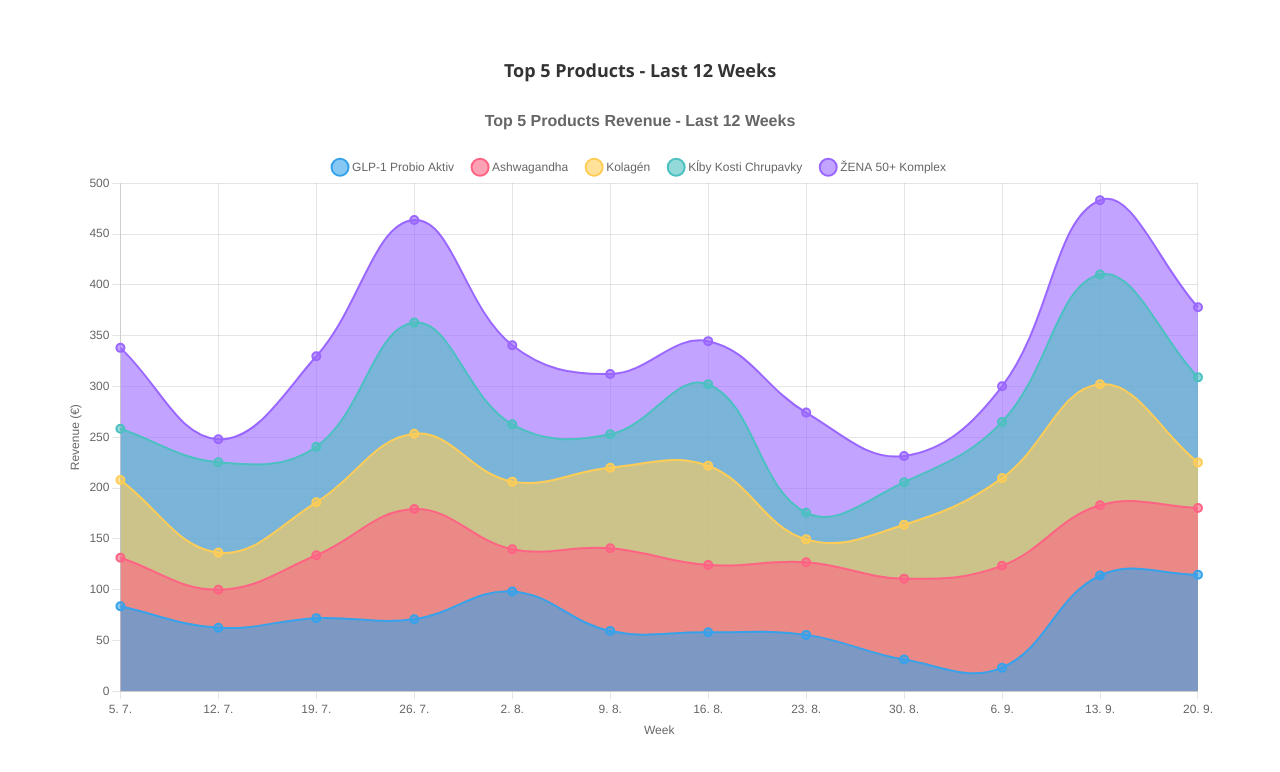
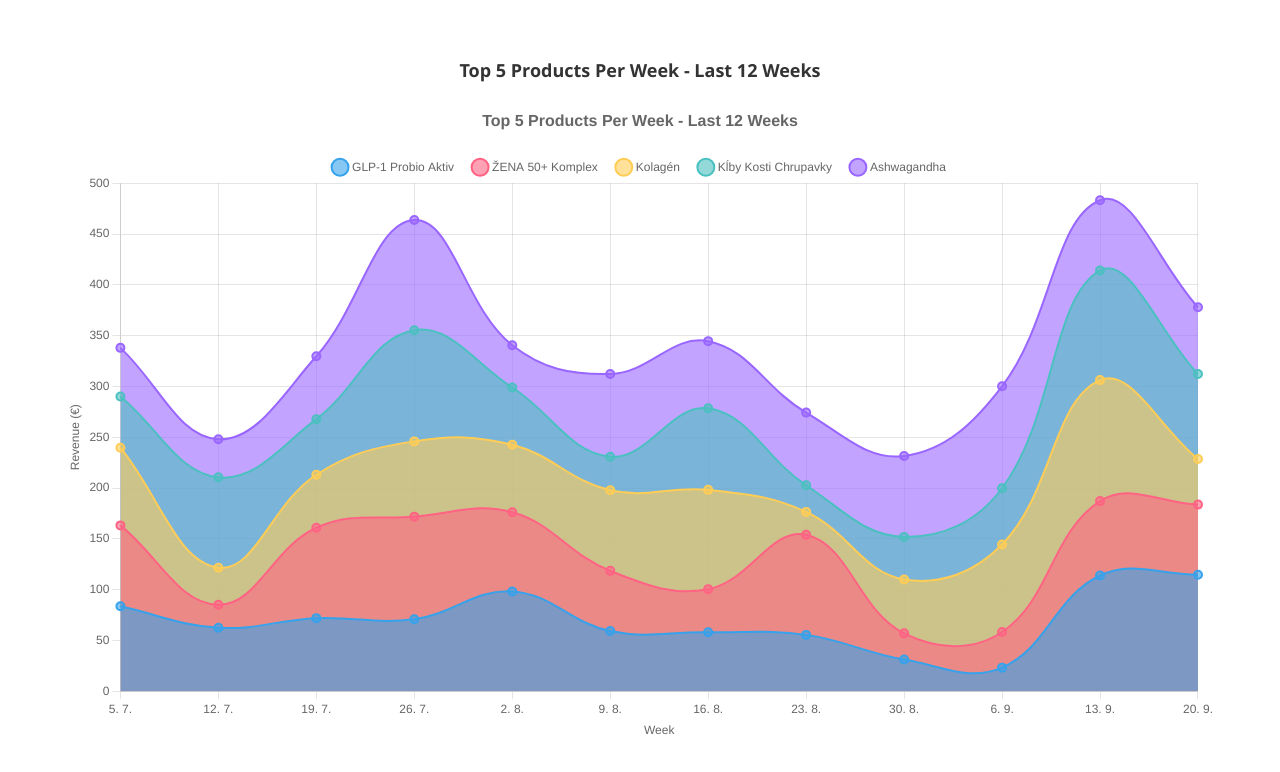
Before and after one commit to pavolko/area-chart-app, a plain HTML site: page index.html in a window 1280 px wide. Drawn offline with nearby package versions, Linux system fonts and the light colour scheme; no server answers.

Commit message:
Change to weekly top 5 rankings instead of cumulative
- Modified chart logic to show top 5 products for each individual week
- Updated titles to reflect 'Top 5 Products Per Week'
- Now shows weekly rankings rather than overall 12-week totals
- Each week independently ranks products by revenue

```diff
--- a/index.html
+++ b/index.html
@@ -61,7 +61,7 @@
 </head>
 <body>
     <div class="chart-container">
-        <div class="chart-title">Top 5 Products - Last 12 Weeks</div>
+        <div class="chart-title">Top 5 Products Per Week - Last 12 Weeks</div>
         <div id="loading" class="loading">Loading chart data...</div>
         <div id="error" class="error" style="display: none;"></div>
         <div id="chartWrapper" style="display: none;">
@@ -185,19 +185,19 @@
             const weeks = [...new Set(data.map(d => d.week))].sort();
             const allProducts = [...new Set(data.map(d => d.productName))];
 
-            // Calculate total revenue per product across all weeks
-            const productTotals = {};
-            allProducts.forEach(product => {
-                productTotals[product] = data
-                    .filter(d => d.productName === product)
-                    .reduce((sum, d) => sum + d.revenue, 0);
+            // Calculate top 5 products for each week
+            const weeklyTop5 = {};
+            weeks.forEach(week => {
+                const weekData = data.filter(d => d.week === week);
+                const weekRankings = weekData
+                    .sort((a, b) => b.revenue - a.revenue)
+                    .slice(0, 5)
+                    .map(d => d.productName);
+                weeklyTop5[week] = weekRankings;
             });
 
-            // Get top 5 products
-            const top5Products = Object.entries(productTotals)
-                .sort(([,a], [,b]) => b - a)
-                .slice(0, 5)
-                .map(([product]) => product);
+            // Get all unique products that appear in top 5 for any week
+            const top5Products = [...new Set(Object.values(weeklyTop5).flat())];
 
             // Generate colors for top 5 products
             const colors = [
@@ -259,7 +259,7 @@
                     plugins: {
                         title: {
                             display: true,
-                            text: 'Top 5 Products Revenue - Last 12 Weeks',
+                            text: 'Top 5 Products Per Week - Last 12 Weeks',
                             font: {
                                 size: 16,
                                 weight: 'bold'
```
